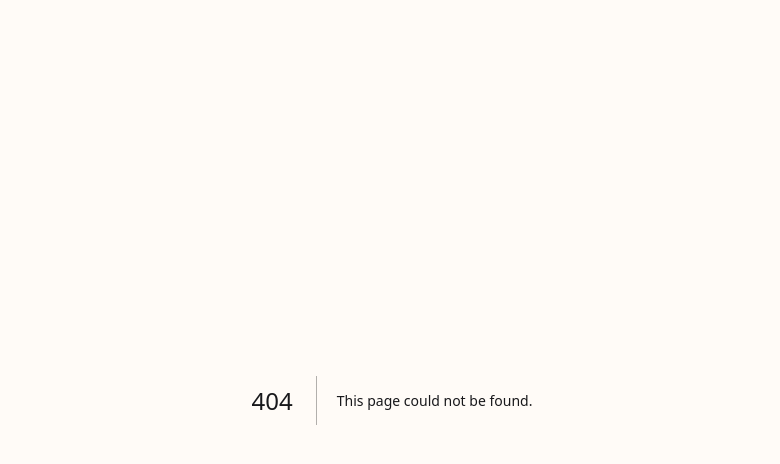
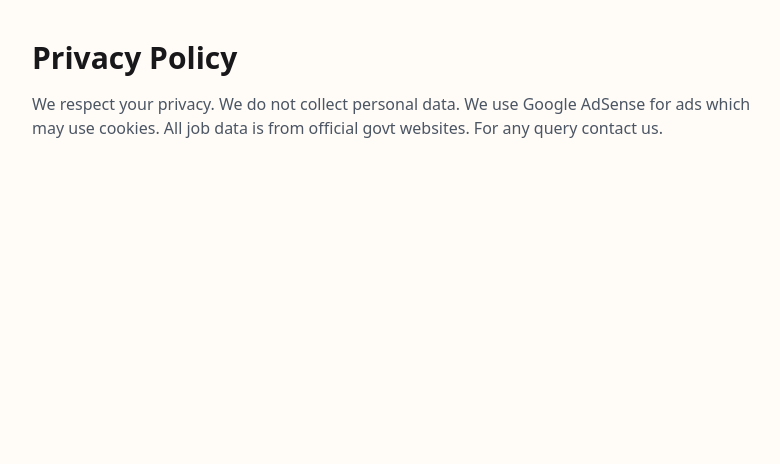
Before and after one commit to shashiranjanyadavpro-oss/BharatGovJobs, a Next.js app: page /privacy in a window 1280 px wide. Before the commit this address had no page. Shown: the top 464 px of the page, without its empty margins (248-1028 px from the left). Built offline with nearby package versions, Linux system fonts and the light colour scheme.

Commit message:
Create page.jsx

```diff
--- /dev/null
+++ b/app/privacy/page.jsx
@@ -0,0 +1,5 @@
+export default function Privacy(){return(
+<div className="max-w-3xl mx-auto p-6 py-10">
+<h1 className="text-3xl font-black">Privacy Policy</h1>
+<p className="mt-4 text-gray-600">We respect your privacy. We do not collect personal data. We use Google AdSense for ads which may use cookies. All job data is from official govt websites. For any query contact us.</p>
+</div>)}
```
